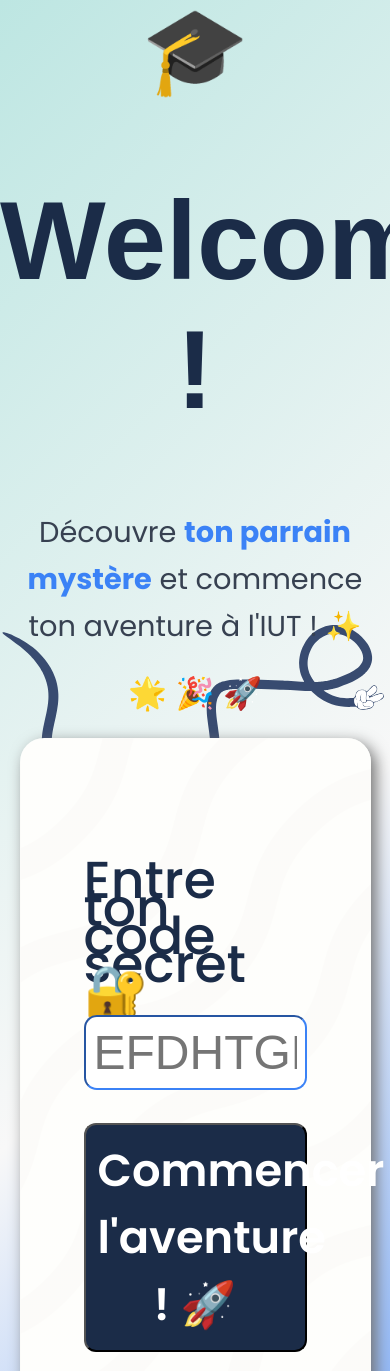
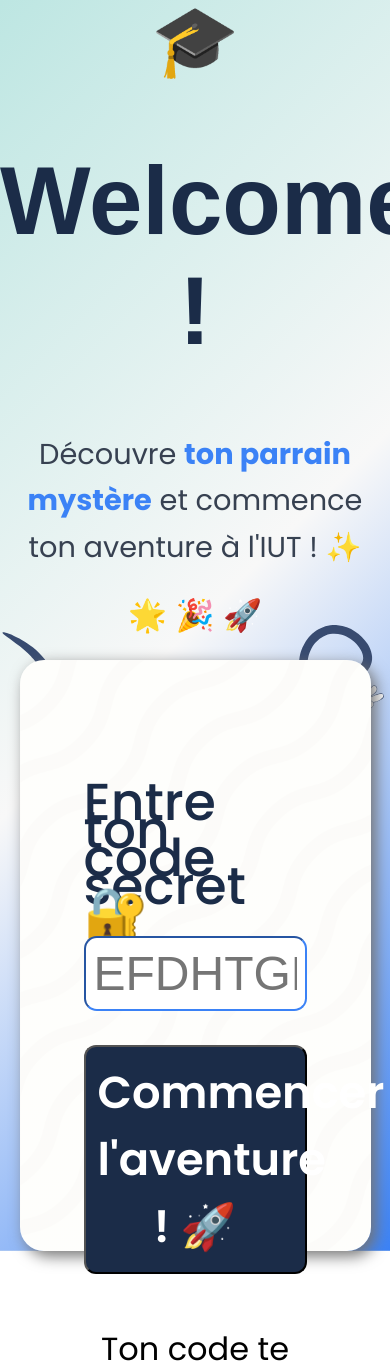
Before and after one commit to Maanaaa/Welcome, a PHP site: page / in a window 390 px wide; the page is wider, and only the part inside the window is pictured. Shown: the top 1371 px of that part. Run offline with PHP 8.4, Linux system fonts and the light colour scheme; some web fonts are replaced.

Commit message:
front: Modifications du responsive

```diff
--- a/css/index.css
+++ b/css/index.css
@@ -129,6 +129,7 @@ main div:nth-child(2) .welcomeCodeLosted a{
         padding-top: 8rem;
         padding-bottom: 6rem;
         box-sizing: border-box;
+        max-height: 70%;
     }
 
     main div:nth-child(2) p{
@@ -140,7 +141,7 @@ main div:nth-child(2) .welcomeCodeLosted a{
     }
 
     .large-icon {
-        font-size: 22vw;
+        font-size: 18vw;
     }
 
     header p {
@@ -174,7 +175,7 @@ main div:nth-child(2) .welcomeCodeLosted a{
     }
 
     h1{
-        font-size: 7rem;
+        font-size: 6rem;
     }
 
     }
```
